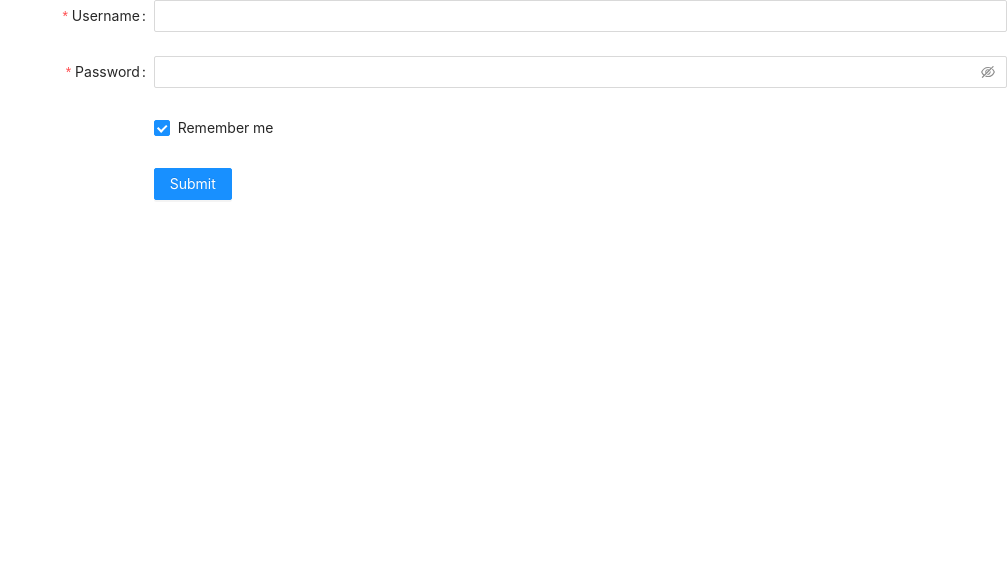
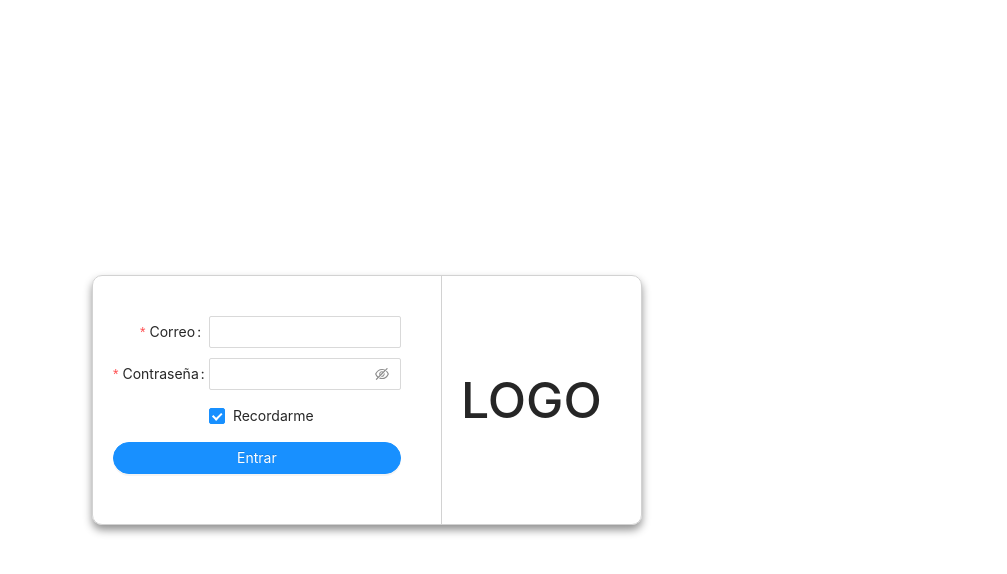
Before and after one commit to nicolasvelah/inventory-and-task-manager---react-clean-architecture, a React (Create React App) app: page /login in a window 1280 px wide. Shown: the top 574 px of the page, without its empty margins (273-1280 px from the left). Built offline with nearby package versions, Linux system fonts and the light colour scheme; no server answers.

Commit message:
Login diseño

```diff
--- a/package.json
+++ b/package.json
@@ -14,6 +14,7 @@
     "antd": "^4.15.5",
     "axios": "^0.21.1",
     "firebase": "^8.5.0",
+    "node-sass": "^6.0.0",
     "react": "^17.0.2",
     "react-dom": "^17.0.2",
     "react-router-dom": "^5.2.0",
--- a/src/app/App.tsx
+++ b/src/app/App.tsx
@@ -4,7 +4,7 @@ import { Route, BrowserRouter, Switch } from 'react-router-dom';
 
 import Session from './layouts/Session';
 
-import LoginPage from './pages/LoginPage';
+import LoginPage from './pages/login/LoginPage';
 import PublicPage from './pages/PublicPage';
 import TasksListPage from './pages/TaskListPage';
 import DevicesPage from './pages/DevicesPage';
--- a/src/app/components/Login/Login.tsx
+++ b/src/app/components/Login/Login.tsx
@@ -1,40 +1,49 @@
 /* eslint-disable object-curly-newline */
-import React from 'react';
-import firebase from 'firebase';
+import React, { useState } from 'react';
 import { useHistory } from 'react-router-dom';
 import { Form, Input, Button, Checkbox, message } from 'antd';
 
 import DependecyInjection from '../../../dependecy-injection';
 
+import './login.scss';
+
 const Login = () => {
+  const [loading, setLoading] = useState<boolean>(false);
+
   const history = useHistory();
 
-  const { apiRepository } = DependecyInjection.getInstance();
+  const { apiRepository, firebaseAdminRepository } = DependecyInjection.getInstance();
 
   const initializeFirebaseSession = async (token: string) => {
-    try {
-      const respSign = await firebase.auth().signInWithCustomToken(token);
+    const respSign = await firebaseAdminRepository.sign(token);
+    if (respSign) {
       console.log('userCredential -->', respSign);
       history.push('/task/list');
-    } catch (error) {
-      console.log('Erron en initializeSession', error.message);
+    } else {
+      message.error('Usuario o contraseña incorrectas');
     }
   };
 
-  const onFinish = async (values: any) => {
+  const onFinish = async (values: { password: string; remember: boolean; username: string }) => {
+    setLoading(true);
     console.log('Success:', values);
-    const dataLogin = {
+    /* const dataLogin = {
       email: 'bjuanacio@pas-hq.com',
       password: '12345'
+    }; */
+    const dataLogin = {
+      email: values.username,
+      password: values.password
     };
 
     const resp = await apiRepository.login(dataLogin.email, dataLogin.password);
     if (!resp) {
       message.error('Usuario o contraseña incorrectas');
+      setLoading(false);
       return;
     }
     console.log('resp -->', resp);
-
+    setLoading(false);
     await initializeFirebaseSession(resp.token);
   };
 
@@ -43,7 +52,7 @@ const Login = () => {
   };
 
   return (
-    <div>
+    <div className="login">
       <Form
         labelCol={{ span: 8 }}
         wrapperCol={{ span: 16 }}
@@ -53,7 +62,7 @@ const Login = () => {
         onFinishFailed={onFinishFailed}
       >
         <Form.Item
-          label="Username"
+          label="Correo"
           name="username"
           rules={[{ required: true, message: 'Please input your username!' }]}
         >
@@ -61,7 +70,7 @@ const Login = () => {
         </Form.Item>
 
         <Form.Item
-          label="Password"
+          label="Contraseña"
           name="password"
           rules={[{ required: true, message: 'Please input your password!' }]}
         >
@@ -69,12 +78,12 @@ const Login = () => {
         </Form.Item>
 
         <Form.Item wrapperCol={{ offset: 8, span: 16 }} name="remember" valuePropName="checked">
-          <Checkbox>Remember me</Checkbox>
+          <Checkbox>Recordarme</Checkbox>
         </Form.Item>
 
-        <Form.Item wrapperCol={{ offset: 8, span: 16 }}>
-          <Button type="primary" htmlType="submit">
-            Submit
+        <Form.Item wrapperCol={{ offset: 0, span: 0 }}>
+          <Button type="primary" htmlType="submit" shape="round" loading={loading}>
+            Entrar
           </Button>
         </Form.Item>
       </Form>
--- /dev/null
+++ b/src/app/components/Login/login.scss
@@ -0,0 +1,14 @@
+.login {
+  display: flex;
+  justify-content: center;
+  align-items: center;
+  margin: 20px;
+
+  .ant-form-item {
+    margin-bottom: 10px;
+  }
+
+  .ant-btn {
+    width: 100%;
+  }
+}
--- a/src/app/pages/LoginPage.tsx
+++ /dev/null
@@ -1,12 +0,0 @@
-import React from 'react';
-import Login from '../components/login/Login';
-
-const LoginPage = () => {
-  return (
-    <div>
-      <Login />
-    </div>
-  );
-};
-
-export default LoginPage;
--- /dev/null
+++ b/src/app/pages/login/LoginPage.tsx
@@ -0,0 +1,19 @@
+import React from 'react';
+import Login from '../../components/login/Login';
+
+import './login-page.scss';
+
+const LoginPage = () => {
+  return (
+    <div id="login-page">
+      <div className="login-page-card">
+        <div className="login-page-logo">
+          <div style={{ fontSize: 50, fontWeight: 500 }}>LOGO</div>
+        </div>
+        <Login />
+      </div>
+    </div>
+  );
+};
+
+export default LoginPage;
--- /dev/null
+++ b/src/app/pages/login/login-page.scss
@@ -0,0 +1,45 @@
+$line-color: #d2d2d2;
+
+#login-page {
+  width: 100vw;
+  height: 100vh;
+  display: flex;
+  justify-content: center;
+  align-items: center;
+
+  .login-page-card {
+    border: 1px solid $line-color;
+    border-radius: 10px;
+    display: flex;
+    flex-direction: column;
+    justify-content: center;
+    align-items: center;
+    -webkit-box-shadow: 0px 5px 8px 0px rgba(0, 0, 0, 0.43);
+    box-shadow: 0px 5px 8px 0px rgba(0, 0, 0, 0.43);
+    width: 260px;
+
+    .login-page-logo {
+      height: 100%;
+      width: 225px;
+      border-bottom: 1px solid $line-color;
+      margin: 20px;
+      display: flex;
+      justify-content: center;
+      align-items: center;
+    }
+  }
+}
+
+@media (min-width: 600px) {
+  #login-page {
+    .login-page-card {
+      flex-direction: row-reverse;
+      height: 250px;
+      width: 550px;
+      .login-page-logo {
+        border-bottom: none;
+        border-left: 1px solid $line-color;
+      }
+    }
+  }
+}
```
Also changed, not shown: 1 other file (tests, documents, lock files or other folders).
